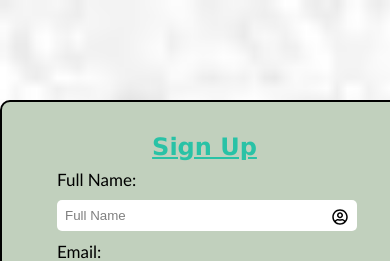
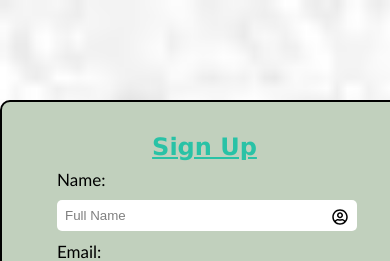
Before and after one commit to Dhirajsakariya/StudentMgnt, a React (Create React App) app in the folder Front-End/: page /Registration in a window 390 px wide. Shown: the top 261 px of the page. Built offline with nearby package versions, Linux system fonts and the light colour scheme.

Commit message:
UserDetail Form Gender & MobileNo Validation

```diff
--- a/Front-End/src/Components/Login/Registration.jsx
+++ b/Front-End/src/Components/Login/Registration.jsx
@@ -94,7 +94,7 @@ const customToastStyle = {
             <form onSubmit={handleSubmit}>
                 <h2 className='signup'>Sign Up</h2>
                 <div className='form-groupl'>
-                    <label className='labell'>Full Name:</label>
+                    <label className='labell'>Name:</label>
                     <input className='inputl' type='text' value={name} onChange={(e)=> setName(e.target.value)} placeholder='Full Name'
                     name='name'  required />
                     <FaRegUserCircle className='iconle' />
--- a/Front-End/src/Components/Pages/UpdateUserdetail.jsx
+++ b/Front-End/src/Components/Pages/UpdateUserdetail.jsx
@@ -62,6 +62,14 @@ const handleSubmit = async (e) => {
           },
           body: JSON.stringify(updateUserData)
       });
+      if (!updateUserData.gender) {
+        toast.error('Please Select a Gender!');
+        return;
+       }
+       if(!updateUserData.mobileNumber)
+       {
+        toast.error('Please Enter a MobileNumber');
+       }
 
       if (response.ok) {
 
@@ -80,7 +88,7 @@ const handleSubmit = async (e) => {
           setName(updateUserData.name);
           toast.success("User details updated successfully!");
       } else {
-          toast.error('Failed to update user details');
+
       }
   } catch {
       toast.error('Failed to update user details');
```
